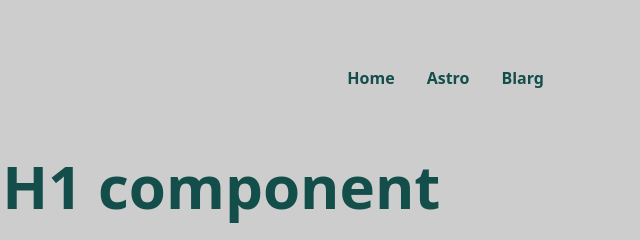
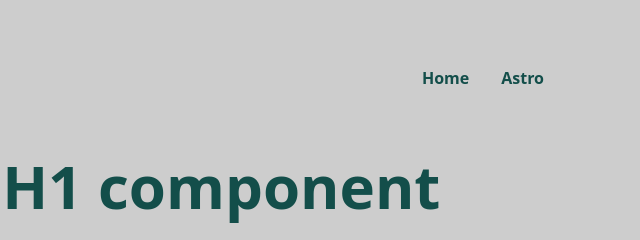
Before and after one commit to AshSimmonds/dazza-01-astro3, an Astro site: page / in a window 1280 px wide. Shown: the top 240 px of the page, 640-1280 px from the left. Built offline with nearby package versions, Linux system fonts and the light colour scheme; Astro itself is replaced by a stand-in of ours.

Commit message:
remove blarg link
going to try a headless cms

```diff
--- a/src/components/Header.astro
+++ b/src/components/Header.astro
@@ -20,7 +20,7 @@ class="flex justify-between items-center px-24 py-12 max-sm:px-5 max-sm:py-10 ma
 <ul class="flex gap-x-8">
     <li><a href="/" class="text-teal-900 font-bold">Home</a></li>
     <li><a href="/astro" class="text-teal-900 font-bold">Astro</a></li>
-    <li><a href="/blarg" class="text-teal-900 font-bold">Blarg</a></li>
+    <!-- <li><a href="/blarg" class="text-teal-900 font-bold">Blarg</a></li> -->
 </ul>
 
 </header>
```
